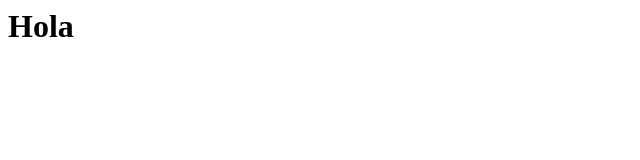
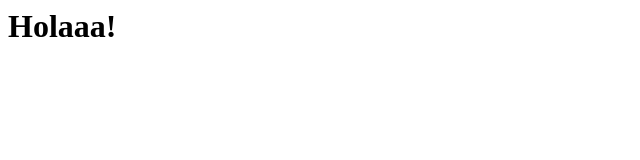
Before and after one commit to psalexps/hook, a plain HTML site: page index.html in a window 1280 px wide. Shown: the full height of the page, 0-640 px from the left. Drawn offline with Linux system fonts and the light colour scheme.

Commit message:
Update index.html

```diff
--- a/index.html
+++ b/index.html
@@ -2,6 +2,6 @@
 	<head>
 	</head>
 	<body>
-		<h1>Hola</h1>
+		<h1>Holaaa!</h1>
 	</body>
 </html>
```
